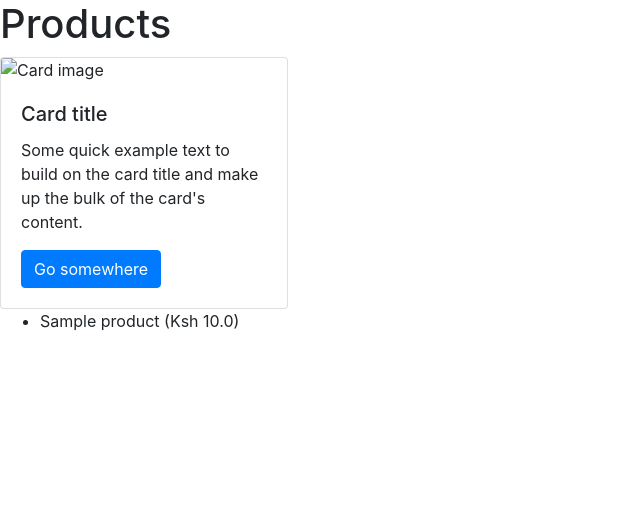
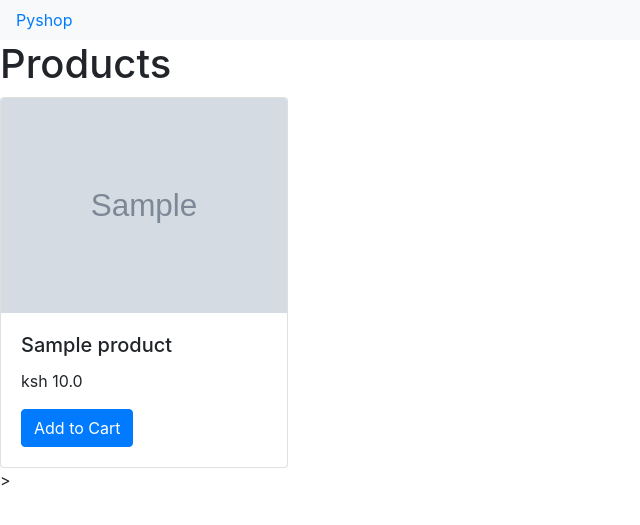
Before and after one commit to allanmocen64-arch/Django-Python-begProject, a Django app: page /products/ in a window 1280 px wide. Shown: the top 525 px of the page, without its empty margins (0-640 px from the left). Run offline with Django 5.2, Linux system fonts and the light colour scheme; tables that the repository leaves empty hold one stand-in row (values such as "Sample post"); grey boxes marked "Sample" are stand-in pictures; some libraries are stand-ins or nearby versions.

Commit message:
finishing up

```diff
--- a/myproject/settings.py
+++ b/myproject/settings.py
@@ -11,6 +11,7 @@ https://docs.djangoproject.com/en/6.1/ref/settings/
 """
 
 from pathlib import Path
+import os
 
 # Build paths inside the project like this: BASE_DIR / 'subdir'.
 BASE_DIR = Path(__file__).resolve().parent.parent
@@ -55,7 +56,9 @@ ROOT_URLCONF = 'myproject.urls'
 TEMPLATES = [
     {
         'BACKEND': 'django.template.backends.django.DjangoTemplates',
-        'DIRS': [],
+        'DIRS': [
+            os.path.join(BASE_DIR, 'templates')
+        ],
         'APP_DIRS': True,
         'OPTIONS': {
             'context_processors': [
--- a/products/templates/Index.html
+++ b/products/templates/Index.html
@@ -2,26 +2,21 @@
 {% block content %}
 <h1>Products</h1>
 <div class="row"></div>
+{% for product in products %}
 <div class="col"></div>
 <div class="card" style="width: 18rem;">
-    <img src="https://via.placeholder.com/286x180" class="card-img-top" alt="Card image">
+    <img src="{{product.image_url}}" class="card-img-top" alt="Card image">
 
     <div class="card-body">
-        <h5 class="card-title">Card title</h5>
+        <h5 class="card-title">{{product.name}}</h5>
 
         <p class="card-text">
-            Some quick example text to build on the card title
-            and make up the bulk of the card's content.
+       ksh {{product.price}}
         </p>
 
-        <a href="#" class="btn btn-primary">Go somewhere</a>
+        <a href="#" class="btn btn-primary">Add to Cart</a>
     </div>
+    {% endfor %}
 </div>
-<ul>
-    {% for product in products %}
-    <li>{{product.name}} (Ksh {{product.price}})</li>
 
-    {% endfor %}
-
-</ul>
 {% endblock %}
--- a/products/templates/base.html
+++ /dev/null
@@ -1,45 +0,0 @@
-
-<!doctype html>
-<html lang="en">
-  <head>
-    <!-- Required meta tags -->
-    <meta charset="utf-8">
-    <meta name="viewport" content="width=device-width, initial-scale=1, shrink-to-fit=no">
-
-    <!-- Bootstrap CSS -->
-    <link
-      rel="stylesheet"
-      href="https://cdn.jsdelivr.net/npm/bootstrap@4.1.3/dist/css/bootstrap.min.css"
-      integrity="sha384-MCw98/SFnGE8fJT3GXwEOngsV7Zt27NXFoaoApmYm81iuXoPkFOJwJ8ERdknLPMO"
-      crossorigin="anonymous"
-    >
-
-    <title>Hello, world!</title>
-  </head>
-
-  <body>
-    {% block content %}
-    {% endblock %}
-
-
-    <!-- Optional JavaScript -->
-    <!-- jQuery first, then Popper.js, then Bootstrap JS -->
-    <script
-      src="https://code.jquery.com/jquery-3.3.1.slim.min.js"
-      integrity="sha384-q8i/X+965DzO0rT7abK41JStQIAqVgRVzpbzo5smXKp4YfRvH+8abtTE1Pi6jizo"
-      crossorigin="anonymous"
-    ></script>
-
-    <script
-      src="https://cdn.jsdelivr.net/npm/popper.js@1.14.3/dist/umd/popper.min.js"
-      integrity="sha384-ZMP7rVo3mIykV+2+9J3UJ46jBk0WLaUAdn689aCwoqbBJiSnjAK/l8WvCWPIPm49"
-      crossorigin="anonymous"
-    ></script>
-
-    <script
-      src="https://cdn.jsdelivr.net/npm/bootstrap@4.1.3/dist/js/bootstrap.min.js"
-      integrity="sha384-ChfqqxuZUCnJSK3+MXmPNIyE6ZbWh2IMqE241rYiqJxyMiZ6OW/JmZQ5stwEULTy"
-      crossorigin="anonymous"
-    ></script>
-  </body>
-</html>
--- /dev/null
+++ b/templates/base.html
@@ -0,0 +1,50 @@
+<!doctype html>
+<html lang="en">
+<head>
+    <!-- Required meta tags -->
+    <meta charset="utf-8">
+    <meta name="viewport" content="width=device-width, initial-scale=1, shrink-to-fit=no">
+
+    <!-- Bootstrap CSS -->
+    <link
+            rel="stylesheet"
+            href="https://cdn.jsdelivr.net/npm/bootstrap@4.1.3/dist/css/bootstrap.min.css"
+            integrity="sha384-MCw98/SFnGE8fJT3GXwEOngsV7Zt27NXFoaoApmYm81iuXoPkFOJwJ8ERdknLPMO"
+            crossorigin="anonymous"
+    >
+
+    <title>Hello, world!</title>
+</head>
+
+<body>
+<nav class="navbar navbar-light bg-light">
+    <a class="navbar-band" href="#">Pyshop</a>
+</nav>
+<div>
+    {% block content %}
+    {% endblock %}
+</div>
+>
+
+
+<!-- Optional JavaScript -->
+<!-- jQuery first, then Popper.js, then Bootstrap JS -->
+<script
+        src="https://code.jquery.com/jquery-3.3.1.slim.min.js"
+        integrity="sha384-q8i/X+965DzO0rT7abK41JStQIAqVgRVzpbzo5smXKp4YfRvH+8abtTE1Pi6jizo"
+        crossorigin="anonymous"
+></script>
+
+<script
+        src="https://cdn.jsdelivr.net/npm/popper.js@1.14.3/dist/umd/popper.min.js"
+        integrity="sha384-ZMP7rVo3mIykV+2+9J3UJ46jBk0WLaUAdn689aCwoqbBJiSnjAK/l8WvCWPIPm49"
+        crossorigin="anonymous"
+></script>
+
+<script
+        src="https://cdn.jsdelivr.net/npm/bootstrap@4.1.3/dist/js/bootstrap.min.js"
+        integrity="sha384-ChfqqxuZUCnJSK3+MXmPNIyE6ZbWh2IMqE241rYiqJxyMiZ6OW/JmZQ5stwEULTy"
+        crossorigin="anonymous"
+></script>
+</body>
+</html>
```
